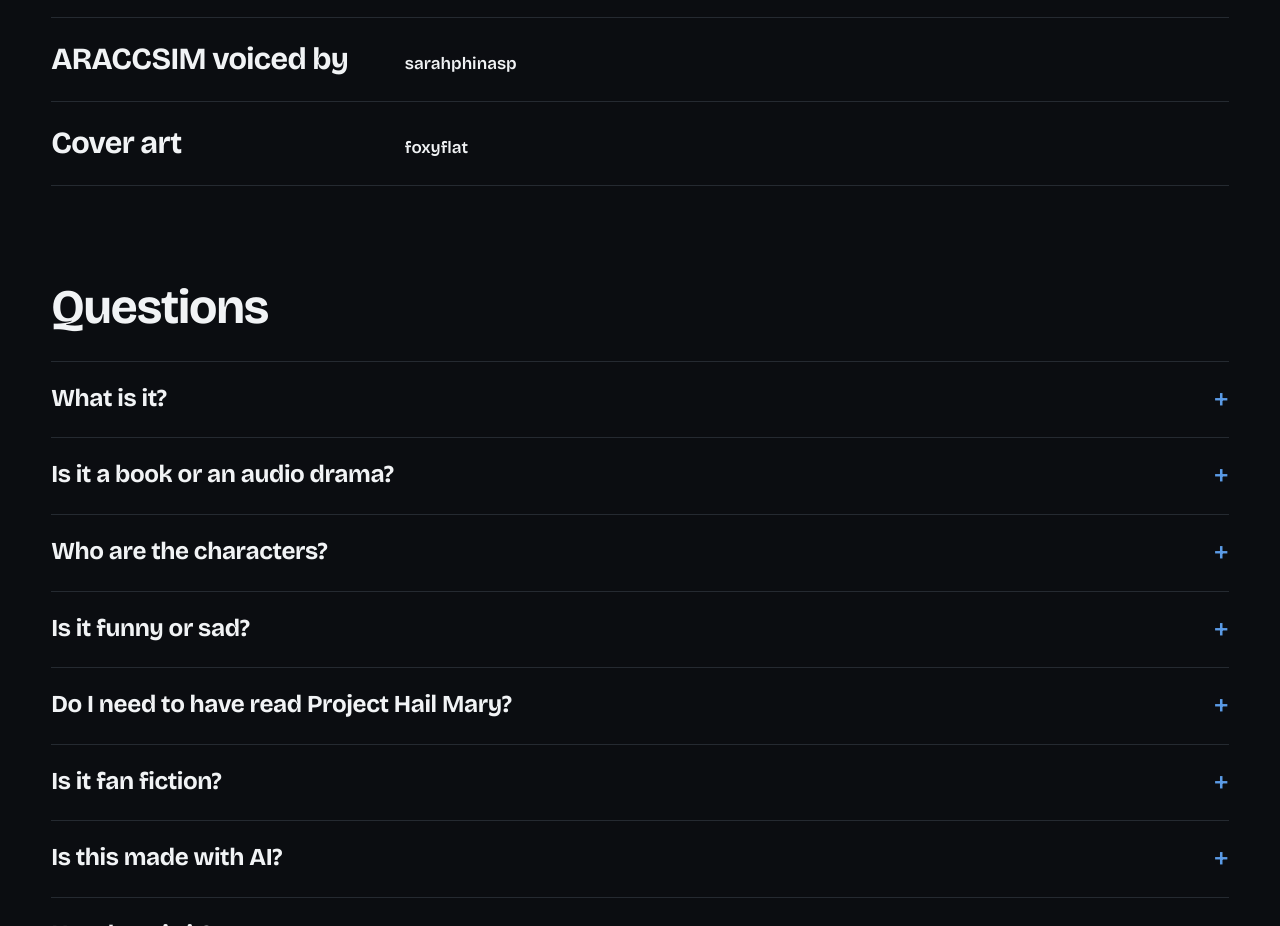
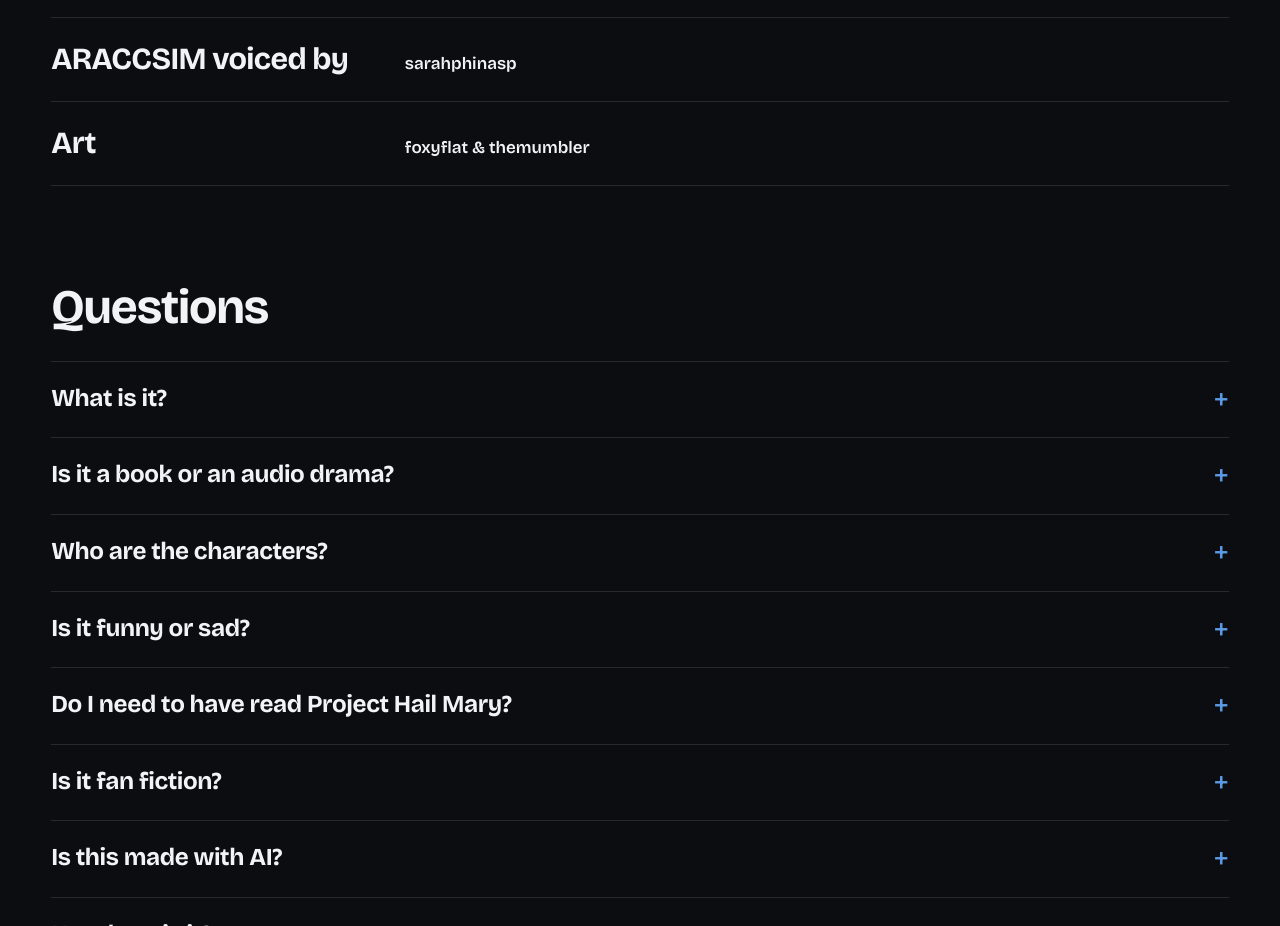
Before and after one commit to alternomoney-debug/Raddsradicalwebsite, a plain HTML site: page tlsi/index.html in a window 1280 px wide. Shown: the part 3340-4266 px from the top of the page. Drawn offline with nearby package versions, Linux system fonts and the light colour scheme; animation ran at ten frames a second.

Commit message:
Update cover art attribution in index.html

```diff
--- a/tlsi/index.html
+++ b/tlsi/index.html
@@ -293,7 +293,7 @@ var TLSI = {
     { role: "Jinzhou voiced by", who: "textkat.x3" },
     { role: "Ethyn voiced by", who: "Rad" },
     { role: "ARACCSIM voiced by", who: "sarahphinasp" },
-    { role: "Cover art", who: "foxyflat" }
+    { role: "Art", who: "foxyflat & themumbler" }
   ],
 
   links: [],
```
